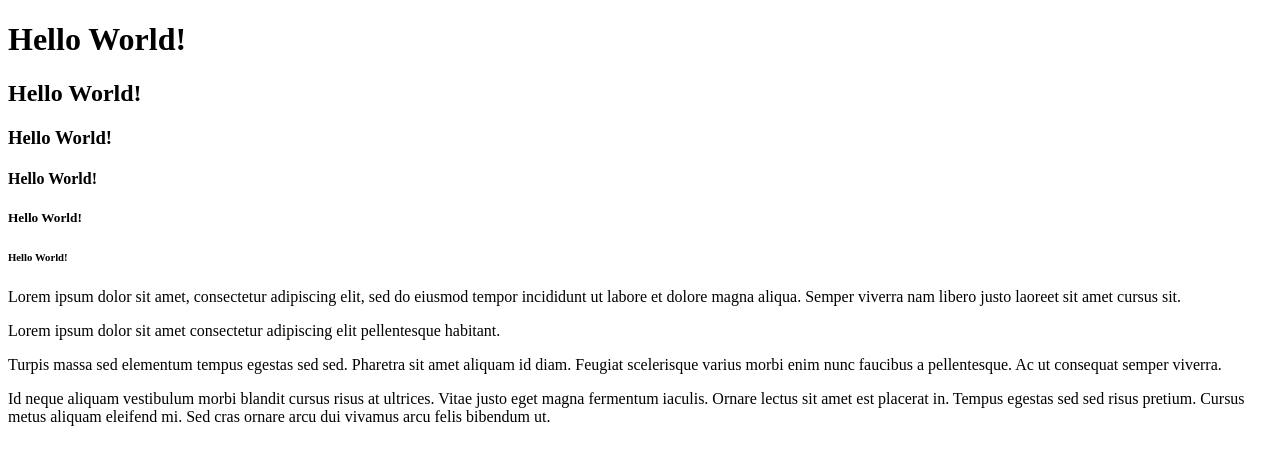
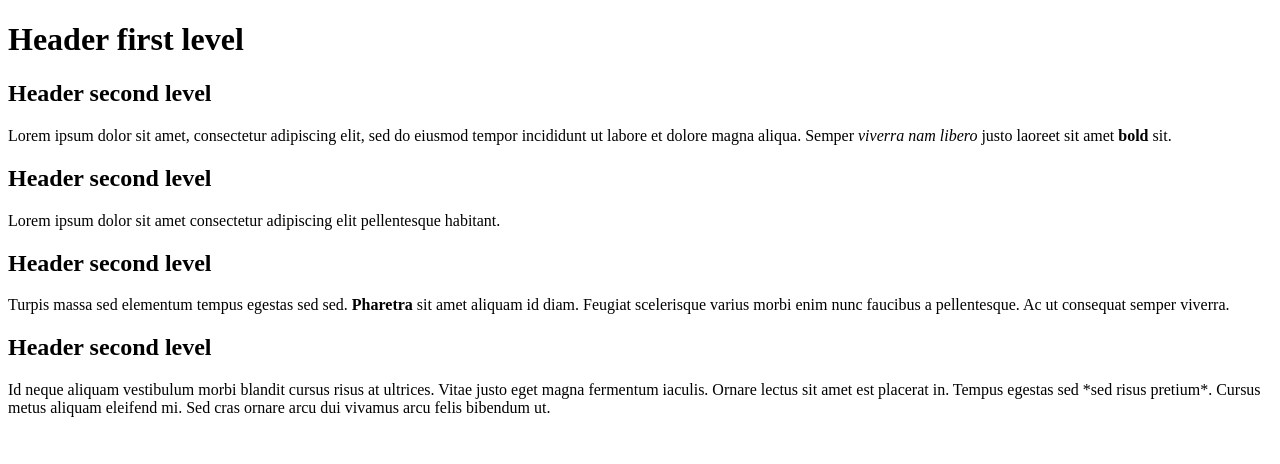
Before and after one commit to giorgi123412/html-and-css-tutorial, a plain HTML site: page 1-HTMLBasics/index.html in a window 1280 px wide. Drawn offline with Linux system fonts and the light colour scheme.

Commit message:
feat(change the content): finish tutorial-2

```diff
--- a/1-HTMLBasics/index.html
+++ b/1-HTMLBasics/index.html
@@ -7,26 +7,33 @@
         <title>Giorgi Gogolidze</title>
     </head>
     <body>
-        <h1>Hello World!</h1>
-        <h2>Hello World!</h2>
-        <h3>Hello World!</h3>
-        <h4>Hello World!</h4>
-        <h5>Hello World!</h5>
-        <h6>Hello World!</h6>
-
+        <h1>
+            Header first level
+        </h1>
+        <h2>
+            Header second level
+        </h2>
         <p>
-            Lorem ipsum dolor sit amet, consectetur adipiscing elit, sed do eiusmod tempor incididunt ut labore et dolore magna aliqua. Semper viverra nam libero justo laoreet sit amet cursus sit.
+            Lorem ipsum dolor sit amet, consectetur adipiscing elit, sed do eiusmod tempor incididunt ut labore et dolore magna aliqua. Semper <i>viverra nam libero</i> justo laoreet sit amet <b>bold</b> sit.
         </p>
+        <h2>
+            Header second level
+        </h2>
         <p>
             Lorem ipsum dolor sit amet consectetur adipiscing elit pellentesque habitant.
         </p>
+
+        <h2>
+            Header second level
+        </h2>
         <p>
-            Turpis massa sed elementum tempus egestas sed sed. Pharetra sit amet aliquam id diam. Feugiat scelerisque varius morbi enim nunc faucibus a pellentesque. Ac ut consequat semper viverra.
+            Turpis massa sed elementum tempus egestas sed sed. <b>Pharetra</b> sit amet aliquam id diam. Feugiat scelerisque varius morbi enim nunc faucibus a pellentesque. Ac ut consequat semper viverra.
         </p>
+        <h2>
+            Header second level
+        </h2>
         <p>
-            Id neque aliquam vestibulum morbi blandit cursus risus at ultrices. Vitae justo eget magna fermentum iaculis. Ornare lectus sit amet est placerat in. Tempus egestas sed sed risus pretium. Cursus metus aliquam eleifend mi. Sed cras ornare arcu dui vivamus arcu felis bibendum ut.
+            Id neque aliquam vestibulum morbi blandit cursus risus at ultrices. Vitae justo eget magna fermentum iaculis. Ornare lectus sit amet est placerat in. Tempus egestas sed *sed risus pretium*. Cursus metus aliquam eleifend mi. Sed cras ornare arcu dui vivamus arcu felis bibendum ut.
         </p>
-
-
     </body>
 </html>
```
